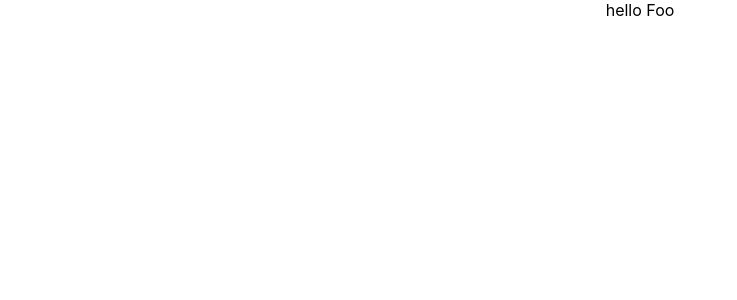
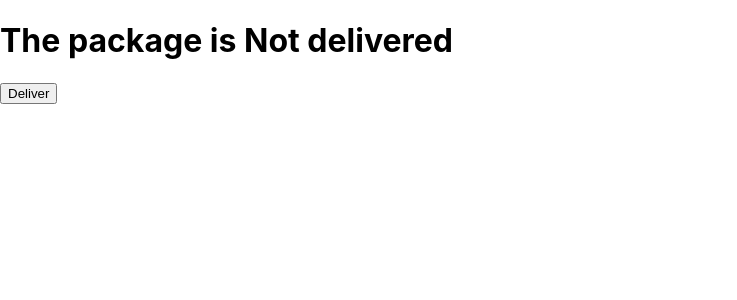
Before and after one commit to programmingmonkeys/react-hooks, a React (Create React App) app: page / in a window 1280 px wide. Shown: the top 300 px of the page, without its empty margins (0-737 px from the left). Built offline with nearby package versions, Linux system fonts and the light colour scheme.

Commit message:
incorporating the useState hook

```diff
--- a/src/index.js
+++ b/src/index.js
@@ -1,15 +1,26 @@
-import React from 'react'
+import React, { useState } from 'react'
 import ReactDOM from 'react-dom'
 import './index.css'
-import App from './App'
 
-const [fir, , thi] = ['mon', 'tues', 'wed']
-console.log(fir)
-console.log(thi)
+const App = () => {
+  const [status, setStatus] = useState('Not delivered')
 
+  return (
+    <div>
+      <h1>The package is {status}</h1>
+      <button
+        onClick={() => {
+          setStatus('Delivered')
+        }}
+      >
+        Deliver
+      </button>
+    </div>
+  )
+}
 ReactDOM.render(
   <React.StrictMode>
-    <App name="Foo" />
+    <App />
   </React.StrictMode>,
   document.getElementById('root'),
 )
```
